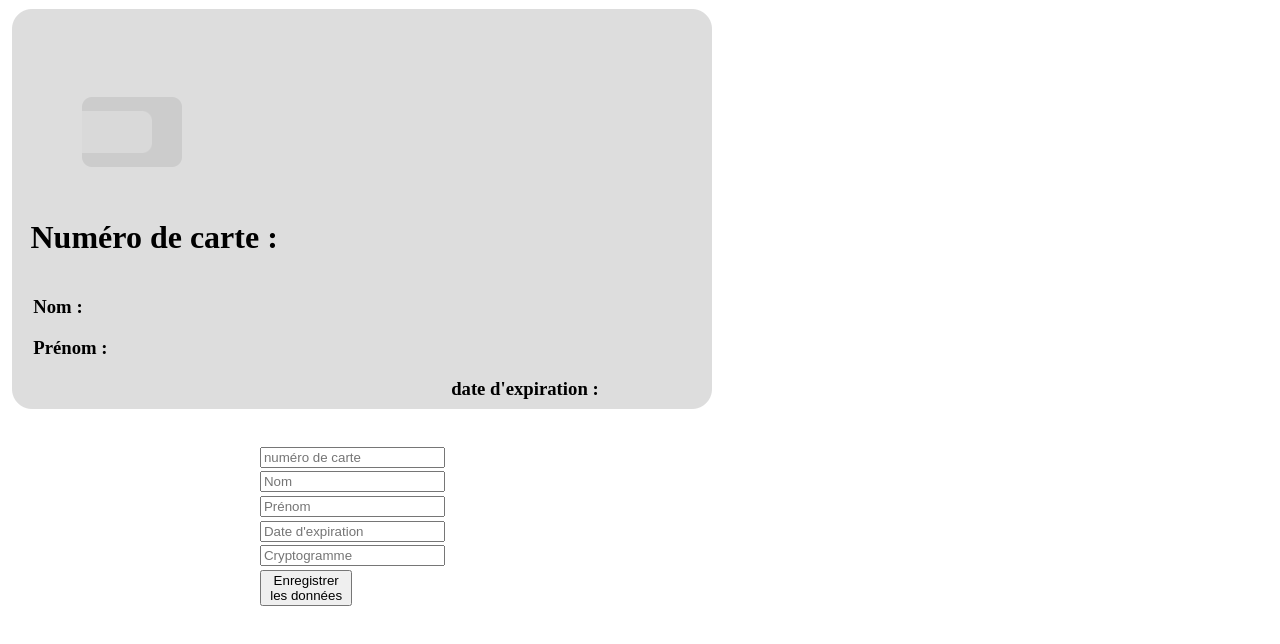
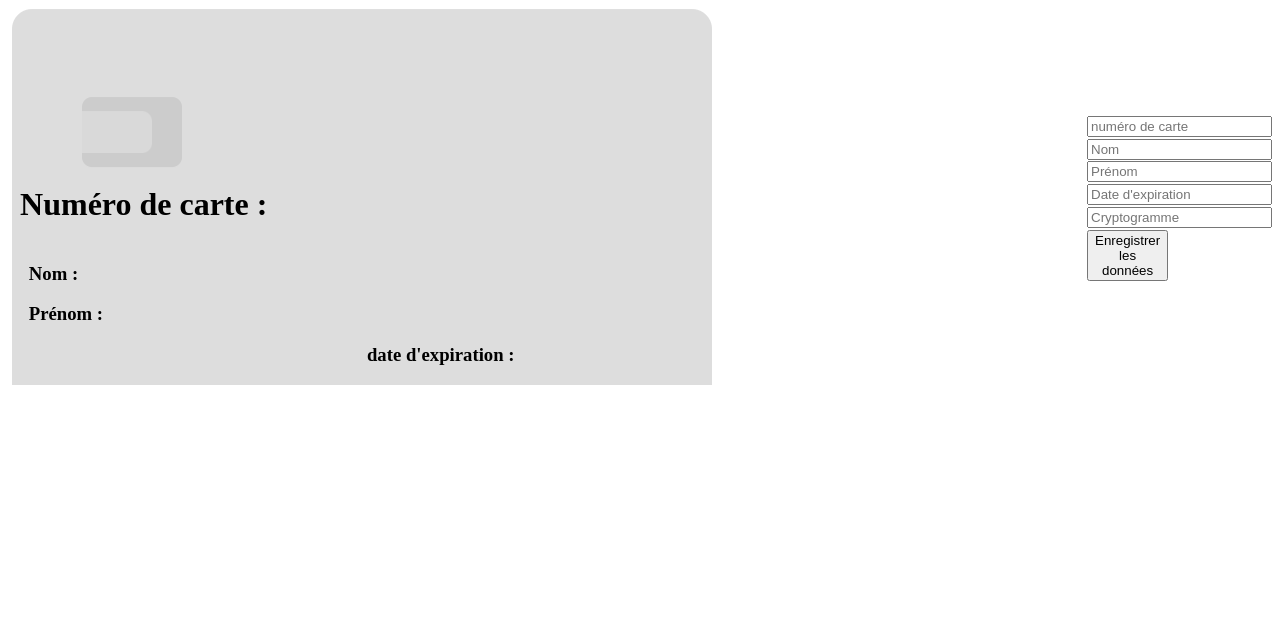
Before and after one commit to Adrienbouchet974/Credit-card-JS, a website: page index.html in a window 1280 px wide. Drawn offline with nearby package versions, Linux system fonts and the light colour scheme; files that its build step writes are made by us from their sources.

Commit message:
Ajout de styles.

```diff
--- a/assets/scss/app.scss
+++ b/assets/scss/app.scss
@@ -1,3 +1,7 @@
+.test {
+    display: flex;
+    justify-content: space-between;
+    align-items: center;
     .credit_card {
         width: 100%;
         height: 20%;
@@ -9,7 +13,7 @@
         .title {
             padding-top: 15%;
             height: 10%;
-        width: 89%;
+            width: 58%;
             h1 {
                 width: 98%;
                 margin-left: 2%;
@@ -18,9 +22,9 @@
         .info {
             display: block;
             margin-left: 2%;
-        width: 87%;
+            width: 56%;
             .expiration {
-            margin-left: 38%;
+                margin-left: 58%;
             }
         }
     }
@@ -35,13 +39,12 @@
         transform: rotate3d(0, 1, 0, 0deg);
         transition: 0.5s linear;
     }
-
-form {
-    // .form{
+    .origin{
         display: flex;
         flex-direction: column;
         align-items: center;
         margin-left: 3%;
+        form {
             div {
                 margin-right: 50%;
                 margin-top: 2%;
@@ -50,5 +53,6 @@ form {
                 margin-right: 50%;
                 margin-top: 2%;
             }
-    // }
         }
+    }
+}
```
Lines whose indentation alone changed are shown as unchanged.
